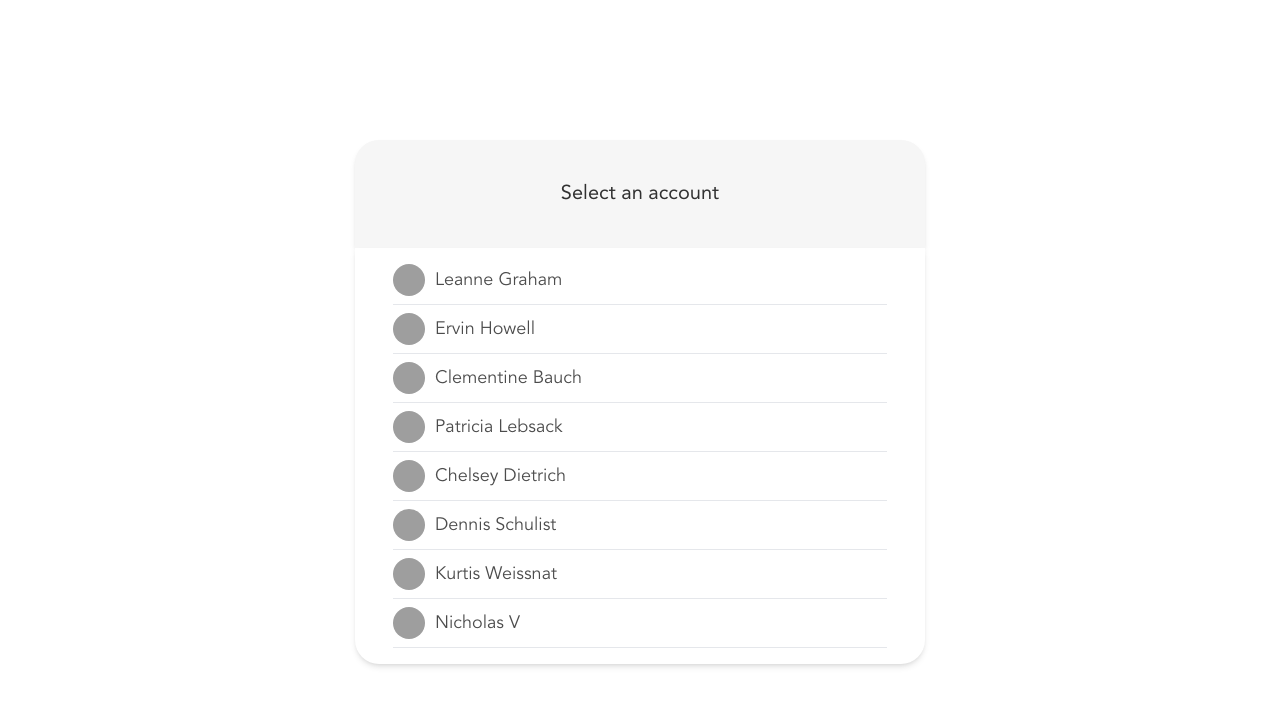
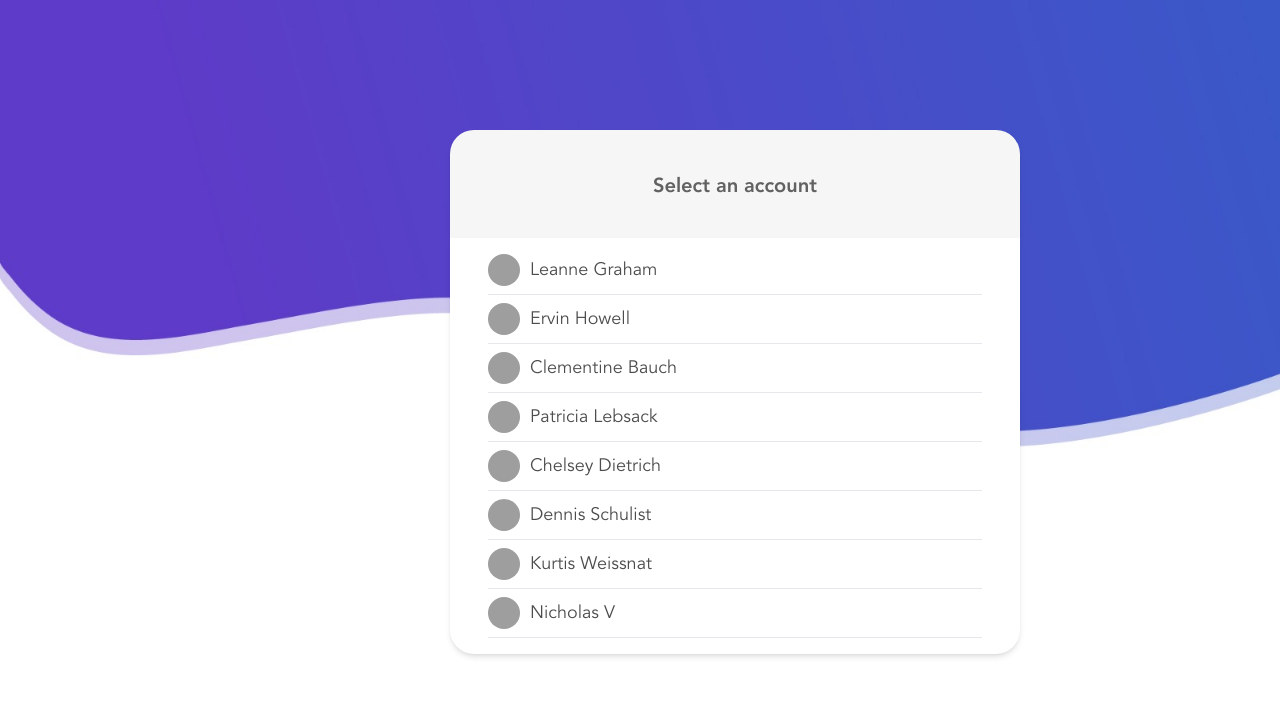
Before and after one commit to Apocryphon06/panorbit-frontend-challenge, a React (Create React App) app: page / in a window 1280 px wide. Shown: the top 706 px of the page. Built offline with nearby package versions, Linux system fonts and the light colour scheme; grey boxes are pictures that could not be loaded.

Commit message:
bg-gradient

```diff
--- a/src/components/pages/Login.tsx
+++ b/src/components/pages/Login.tsx
@@ -1,16 +1,17 @@
 import { Link } from "react-router-dom";
+import bg from '../../assets/images/bg.jpeg'
 
-function Login({usersList}:any) {
-
+function Login({ usersList }: any) {
   return (
-    <div className="lg:w-[570px] w-[325px] m-auto lg:pt-[140px] pt-[100px]">
+    <div className="lg:fixed">
+      <img src={bg} alt={bg}/>
+      <div className="lg:w-[570px] w-[325px] absolute lg:top-[130px] top-[50px] lg:left-[450px] left-[125px]">
         <div className="bg-lightGray rounded-tl-3xl rounded-tr-3xl p-10 shadow-md ">
-        <p className="text-center font-avenirRoman opacity-80 lg:text-xl text-lg">
+          <p className="text-center font-avenir opacity-60 lg:text-xl text-lg">
             Select an account
           </p>
         </div>
         <div className="bg-white shadow-md rounded-bl-3xl rounded-br-3xl p-2">
-
           <div className="h-[400px] overflow-y-scroll px-[30px] ">
             {usersList.map((user: any) => (
               <>
@@ -21,7 +22,9 @@ function Login({usersList}:any) {
                       src={user.profilepicture}
                       alt="profile_pic"
                     />
-                <p className="lg:text-lg text-base font-avenirBook  opacity-70">{user.name}</p>
+                    <p className="lg:text-lg text-base font-avenirBook  opacity-70">
+                      {user.name}
+                    </p>
                   </div>
                 </Link>
               </>
@@ -29,7 +32,7 @@ function Login({usersList}:any) {
 
             <br />
           </div>
-
+        </div>
       </div>
     </div>
   );
--- a/src/index.css
+++ b/src/index.css
@@ -64,3 +64,8 @@
   -webkit-transform: scaleX(-1);
   transform: scaleX(-1);
 }
+
+.bgGradient {
+  background-image: url('./assets/images/bg.jpeg');
+  background: no-repeat;
+}
```
Also changed, not shown: src/assets/images/bg.jpeg (added). Lines whose indentation alone changed are shown as unchanged.
